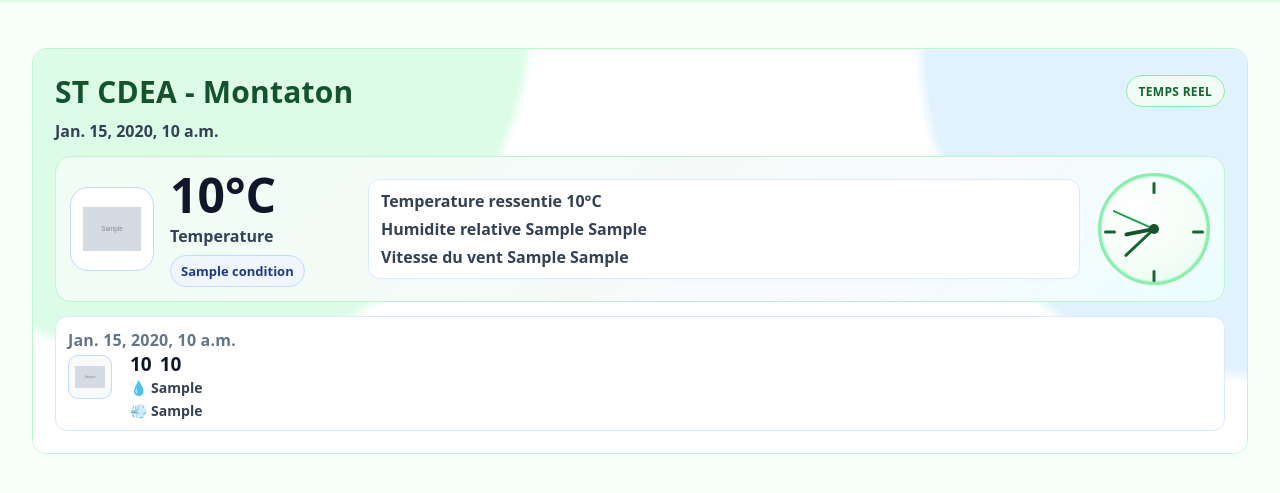
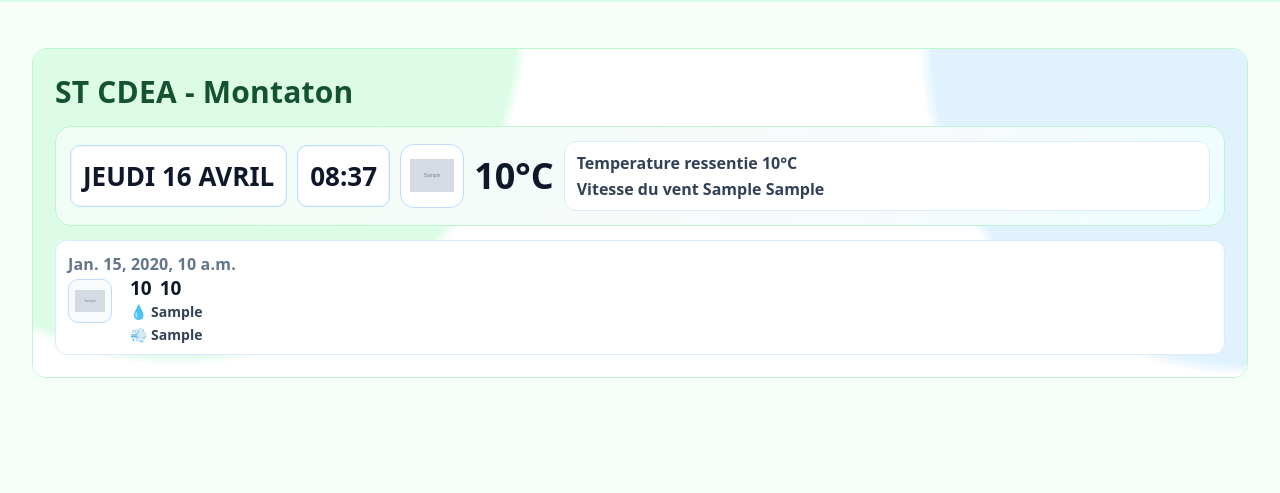
Before and after one commit to dojo360-git/gestom_django, a Django app: template core/templates/core/home.html in a window 1280 px wide. Shown: the part 83-576 px from the top of the page. Run offline with Django 5.2, Linux system fonts and the light colour scheme; the template is opened without the code that fills it: most values are stand-ins (such as "Sample title", 1, 10 or a date in 2020); grey boxes marked "Sample" are stand-in pictures.

Commit message:
20260416 1037

```diff
--- a/core/static/core/styles.css
+++ b/core/static/core/styles.css
@@ -1148,19 +1148,30 @@ input[type="checkbox"]{
 }
 .home-weather__hero{
   margin-top: 14px;
-  display: grid;
-  grid-template-columns: auto 1fr;
-  gap: 16px;
-  align-items: center;
   padding: 14px;
   border: 1px solid #bbf7d0;
   border-radius: 16px;
   background: linear-gradient(135deg, #f0fdf4 0%, #f8fafc 70%, #ecfeff 100%);
 }
+.home-weather__hero-row{
+  display: grid;
+  grid-template-columns: max-content max-content max-content 1fr;
+  align-items: center;
+  gap: 10px;
+}
+.home-weather__hero-main{
+  display: flex;
+  align-items: center;
+  gap: 10px;
+}
+.home-weather__hero-summary{
+  display: grid;
+  gap: 2px;
+}
 .home-weather__icon-wrap{
-  width: 84px;
-  height: 84px;
-  border-radius: 18px;
+  width: 64px;
+  height: 64px;
+  border-radius: 14px;
   background: #ffffff;
   border: 1px solid #bfdbfe;
   display: inline-flex;
@@ -1170,8 +1181,8 @@ input[type="checkbox"]{
   flex-shrink: 0;
 }
 .home-weather__icon{
-  width: 58px;
-  height: 58px;
+  width: 44px;
+  height: 44px;
   object-fit: contain;
 }
 .home-weather__icon-fallback{
@@ -1186,93 +1197,52 @@ input[type="checkbox"]{
   font-size: 12px;
   font-weight: 800;
 }
-.home-weather__hero-metrics{
+.home-weather__hero-details{
   display: grid;
-  grid-template-columns: minmax(180px, auto) minmax(260px, 1fr) auto;
-  align-items: center;
-  gap: 12px 18px;
-  width: 100%;
-}
-.home-weather__hero-col{
-  display: grid;
-  gap: 6px;
-}
-.home-weather__hero-col--details{
-  align-content: center;
+  gap: 4px;
   padding: 10px 12px;
   border: 1px solid #dbeafe;
   border-radius: 12px;
   background: #ffffff;
 }
-.home-weather__hero-col--clock{
-  justify-items: center;
+.home-weather-digital-clock__label{
+  color: #64748b;
+  font-size: 12px;
+  font-weight: 700;
+  letter-spacing: .3px;
+  text-transform: uppercase;
 }
-.home-weather-clock{
-  --clock-size: 112px;
-  position: relative;
-  width: var(--clock-size);
-  height: var(--clock-size);
-  border-radius: 50%;
-  border: 3px solid #86efac;
-  background: radial-gradient(circle at 35% 30%, #ffffff 0%, #f0fdf4 70%, #dcfce7 100%);
-  box-shadow: inset 0 0 0 1px #bbf7d0;
+.home-weather-digital-clock{
+  display: flex;
+  align-items: center;
+  font-size: clamp(20px, 2.4vw, 26px);
+  line-height: 1;
+  font-weight: 800;
+  color: #0f172a;
+  font-variant-numeric: tabular-nums;
 }
-.home-weather-clock__tick{
-  position: absolute;
-  left: 50%;
-  top: 6px;
-  width: 3px;
-  height: 12px;
-  border-radius: 2px;
-  background: #166534;
-  transform-origin: center calc((var(--clock-size) / 2) - 6px);
+.home-weather-digital-clock,
+.home-weather-digital-date-box{
+  min-height: 62px;
+  padding: 10px 12px;
+  border-radius: 10px;
+  border: 1px solid #bfdbfe;
+  background: #ffffff;
+  box-shadow: inset 0 0 0 1px #eff6ff;
 }
-.home-weather-clock__tick--3{
-  transform: translateX(-50%) rotate(90deg);
+.home-weather-digital-date{
+  font-size: clamp(20px, 2.4vw, 26px);
+  font-weight: 800;
+  color: #0f172a;
+  white-space: nowrap;
+  text-transform: uppercase;
 }
-.home-weather-clock__tick--6{
-  transform: translateX(-50%) rotate(180deg);
-}
-.home-weather-clock__tick--9{
-  transform: translateX(-50%) rotate(270deg);
-}
-.home-weather-clock__tick--12{
-  transform: translateX(-50%) rotate(0deg);
-}
-.home-weather-clock__hand{
-  position: absolute;
-  left: 50%;
-  bottom: 50%;
-  transform-origin: bottom center;
-  border-radius: 999px;
-}
-.home-weather-clock__hand--hour{
-  width: 4px;
-  height: 30px;
-  background: #14532d;
-}
-.home-weather-clock__hand--minute{
-  width: 3px;
-  height: 40px;
-  background: #166534;
-}
-.home-weather-clock__hand--second{
-  width: 2px;
-  height: 45px;
-  background: #16a34a;
-}
-.home-weather-clock__center{
-  position: absolute;
-  left: 50%;
-  top: 50%;
-  width: 10px;
-  height: 10px;
-  border-radius: 50%;
-  background: #14532d;
-  transform: translate(-50%, -50%);
+.home-weather-digital-date-box{
+  display: flex;
+  align-items: center;
 }
 .home-weather__metric-main{
-  font-size: clamp(34px, 4.6vw, 48px);
+  font-size: clamp(28px, 3.4vw, 36px);
   line-height: 1;
   font-weight: 800;
   color: #0f172a;
@@ -1384,19 +1354,21 @@ input[type="checkbox"]{
   font-weight: 600;
 }
 @media (max-width: 760px){
-  .home-weather__hero{
+  .home-weather__hero-row{
     grid-template-columns: 1fr;
-    justify-items: start;
+    gap: 8px;
   }
-  .home-weather__hero-metrics{
-    grid-template-columns: 1fr;
-    gap: 10px;
-  }
-  .home-weather__hero-col--details{
+  .home-weather__hero-main{
     width: 100%;
   }
-  .home-weather__hero-col--clock{
-    justify-items: start;
+  .home-weather__hero-details{
+    width: 100%;
+    align-items: flex-start;
+    gap: 4px;
+  }
+  .home-weather-digital-clock,
+  .home-weather-digital-date-box{
+    width: 100%;
   }
   .home-weather__icon-wrap{
     width: 72px;
--- a/core/templates/core/home.html
+++ b/core/templates/core/home.html
@@ -9,15 +9,19 @@
   <div class="card__pad home-weather__pad">
     <div class="home-weather__head">
       <h1 class="home-weather__title">{{ meteo_current.station_name|default:"ST CDEA - Montaton" }}</h1>
-      <span class="home-weather__badge">Temps reel</span>
     </div>
 
     {% if weather_error %}
       <p class="home-weather__error">{{ weather_error }}</p>
     {% elif meteo_current %}
-      <p class="home-weather__datetime">{{ meteo_current.today_label }}</p>
 
       <div class="home-weather__hero">
+        <div class="home-weather__hero-row">
+          <div class="home-weather-digital-date-box">
+            <div class="home-weather-digital-date" id="home-weather-digital-date" aria-live="polite">----</div>
+          </div>
+          <div class="home-weather-digital-clock" id="home-weather-digital-clock" aria-live="polite">--:--</div>
+          <div class="home-weather__hero-main">
             <div class="home-weather__icon-wrap">
               <img
                 class="home-weather__icon"
@@ -27,28 +31,13 @@
               />
               <span class="home-weather__icon-fallback">{{ meteo_current.icon_fallback }}</span>
             </div>
-        <div class="home-weather__hero-metrics">
-          <div class="home-weather__hero-col home-weather__hero-col--main">
+            <div class="home-weather__hero-summary">
               <div class="home-weather__metric-main">{{ meteo_current.temperature }}&deg;C</div>
-            <div class="home-weather__metric-sub">Temperature</div>
-            <div class="home-weather__condition">{{ meteo_current.condition }}</div>
             </div>
-          <div class="home-weather__hero-col home-weather__hero-col--details">
+          </div>
+          <div class="home-weather__hero-details">
             <div class="home-weather__metric-sub">Temperature ressentie {{ meteo_current.apparent_temperature }}&deg;C</div>
-            <div class="home-weather__metric-sub">Humidite relative {{ meteo_current.relative_humidity }} {{ meteo_current.relative_humidity_unit }}</div>
             <div class="home-weather__metric-sub">Vitesse du vent {{ meteo_current.wind_speed }} {{ meteo_current.wind_speed_unit }}</div>
-          </div>
-          <div class="home-weather__hero-col home-weather__hero-col--clock">
-            <div class="home-weather-clock" id="home-weather-clock" aria-label="Horloge analogique locale">
-              <span class="home-weather-clock__tick home-weather-clock__tick--12"></span>
-              <span class="home-weather-clock__tick home-weather-clock__tick--3"></span>
-              <span class="home-weather-clock__tick home-weather-clock__tick--6"></span>
-              <span class="home-weather-clock__tick home-weather-clock__tick--9"></span>
-              <span class="home-weather-clock__hand home-weather-clock__hand--hour" id="clock-hour"></span>
-              <span class="home-weather-clock__hand home-weather-clock__hand--minute" id="clock-minute"></span>
-              <span class="home-weather-clock__hand home-weather-clock__hand--second" id="clock-second"></span>
-              <span class="home-weather-clock__center"></span>
-            </div>
           </div>
         </div>
       </div>
@@ -91,28 +80,31 @@
 </section>
 <script>
   (function () {
-    var clock = document.getElementById("home-weather-clock");
-    var hourHand = document.getElementById("clock-hour");
-    var minuteHand = document.getElementById("clock-minute");
-    var secondHand = document.getElementById("clock-second");
+    var digitalClock = document.getElementById("home-weather-digital-clock");
+    var digitalDate = document.getElementById("home-weather-digital-date");
 
-    if (!clock || !hourHand || !minuteHand || !secondHand) {
+    if (!digitalClock || !digitalDate) {
       return;
     }
 
-    function setClock() {
+    function updateDigitalClockAndDate() {
       var now = new Date();
-      var seconds = now.getSeconds();
-      var minutes = now.getMinutes() + (seconds / 60);
-      var hours = (now.getHours() % 12) + (minutes / 60);
-
-      hourHand.style.transform = "translateX(-50%) rotate(" + (hours * 30) + "deg)";
-      minuteHand.style.transform = "translateX(-50%) rotate(" + (minutes * 6) + "deg)";
-      secondHand.style.transform = "translateX(-50%) rotate(" + (seconds * 6) + "deg)";
+      var time = now.toLocaleTimeString("fr-FR", {
+        hour: "2-digit",
+        minute: "2-digit",
+        hour12: false
+      });
+      var date = now.toLocaleDateString("fr-FR", {
+        weekday: "long",
+        day: "2-digit",
+        month: "long"
+      });
+      digitalClock.textContent = time;
+      digitalDate.textContent = date;
     }
 
-    setClock();
-    setInterval(setClock, 1000);
+    updateDigitalClockAndDate();
+    setInterval(updateDigitalClockAndDate, 1000);
   })();
 </script>
 {% endblock %}
```
Also changed, not shown: group_user_droits.py (added). Lines whose indentation alone changed are shown as unchanged.
